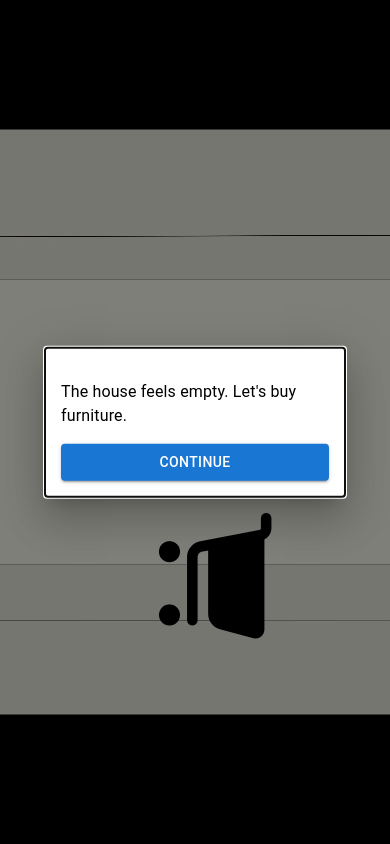
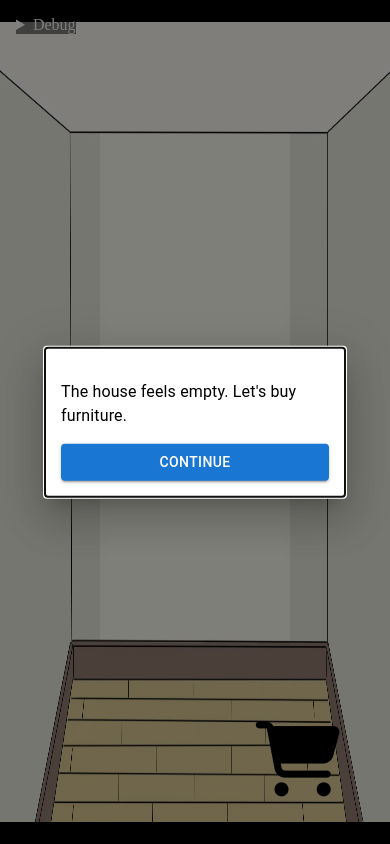
Before and after one commit to codyromano/blueprint, a React (Create React App) app: page / in a window 390 px wide. Built offline with nearby package versions, Linux system fonts and the light colour scheme.

Commit message:
remove media queries for rotating whole app

```diff
--- a/src/screens/BuyFurniture.css
+++ b/src/screens/BuyFurniture.css
@@ -88,9 +88,3 @@ Light Gray: #D3D3D3
   right: calc(var(--house-side-piece-width) * -0.5);
   z-index: 1;
 }
-
-@media screen and (orientation: portrait) {
-  .buy-furniture-button {
-    top: 0;
-  }
-}
--- a/src/utils/BaseScreen.css
+++ b/src/utils/BaseScreen.css
@@ -62,11 +62,13 @@ button {
   max-height: 800px;
 }
 
+/*
 @media screen and (orientation: portrait) {
   .base-screen {
     transform: rotate(90deg) scale(1.5);
   }
 }
+*/
 
 .row {
   margin-bottom: 0.5rem;
```
